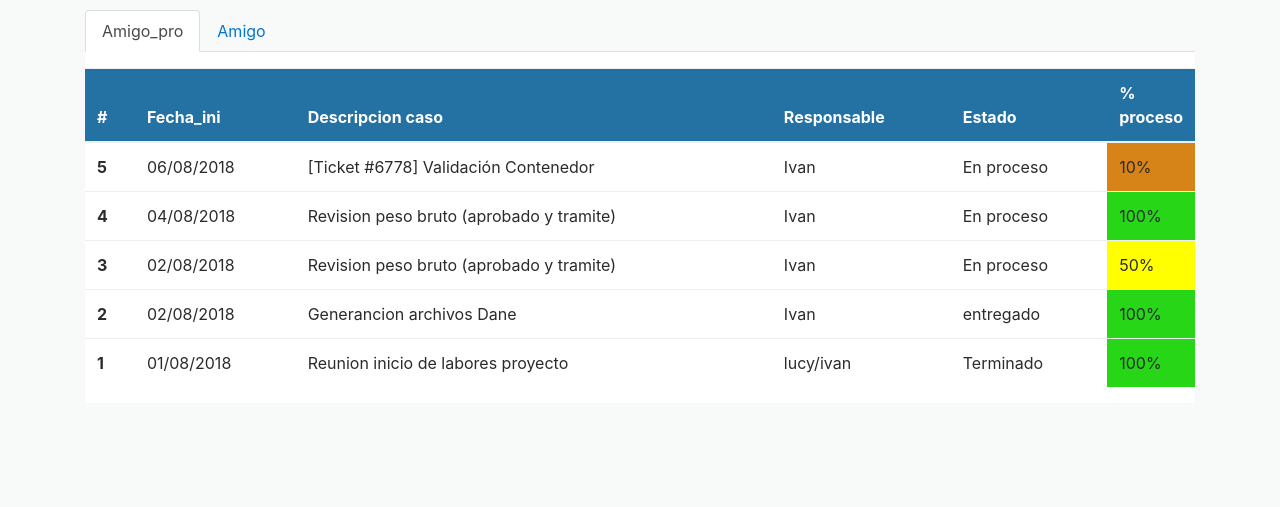
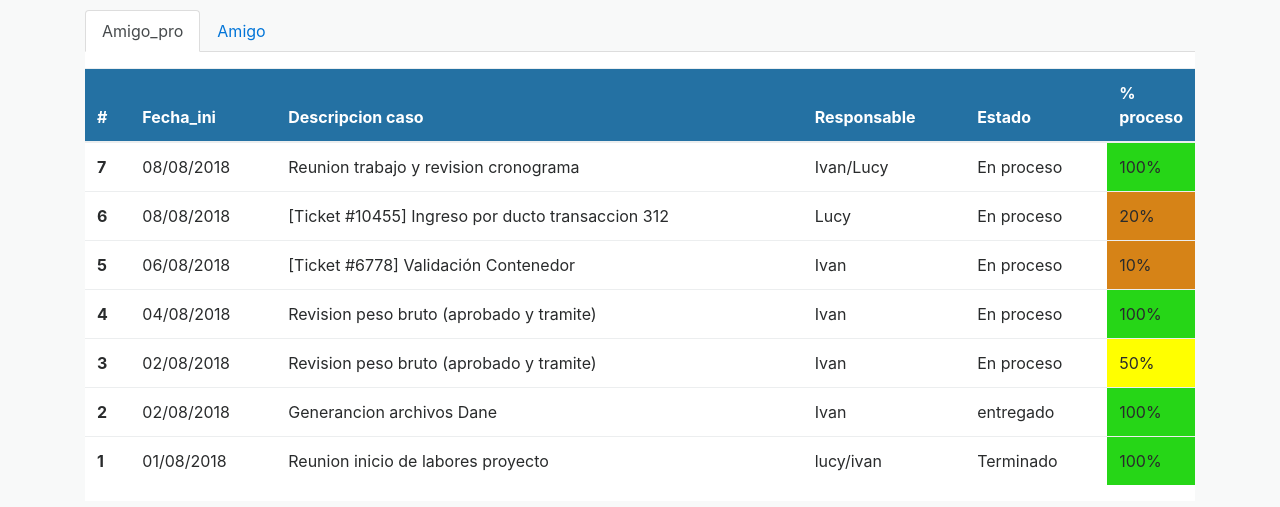
Before and after one commit to andrextor/bitacora_zfp, a plain HTML site: page index.html in a window 1280 px wide. Shown: the part 134-641 px from the top of the page. Drawn offline with nearby package versions, Linux system fonts and the light colour scheme.

Commit message:
08/08/2018

```diff
--- a/index.html
+++ b/index.html
@@ -48,6 +48,23 @@
 									</tr>
 								</thead>
 								<tbody>
+										<tr>
+												<th scope="row">7</th>
+												<td>08/08/2018</td>
+												<td>Reunion trabajo y revision cronograma</td>
+												<td>Ivan/Lucy</td>
+												<td>En proceso</td>
+												<td style="background: #26D617; width:1em;">100%</td>
+
+											</tr>
+										<tr>
+												<th scope="row">6</th>
+												<td>08/08/2018</td>
+												<td>[Ticket #10455] Ingreso por ducto transaccion 312</td>
+												<td>Lucy</td>
+												<td>En proceso</td>
+												<td style="background: #d68317; width:1em;">20%</td>
+											</tr>
 
 									<tr>
 										<th scope="row">5</th>
@@ -118,7 +135,17 @@
 												<th scope="col">Estado</th>
 												<th scope="col">% proceso</th>
 											</tr>
-										</thead>
+										</tr>
+									</thead>
+									<tbody>
+												<tr>
+											<th scope="row">9</th>
+											<td>08/08/2018</td>
+											<td>[Ticket #10707] pantallazo ejecucion</td>
+											<td>lucy</td>
+											<td>entregado</td>
+											<td style="background: #26D617; width:1em;">100%</td>
+
 										<tr>
 											<th scope="row">8</th>
 											<td>06/08/2018</td>
@@ -141,7 +168,7 @@
 											<td>[Ticket #10707] pantallazo ejecucion</td>
 											<td>lucy</td>
 											<td>Desarrollado</td>
-											<td style="background: #26D617; width:1em;">100%</td>
+											<td style="background: rgb(60, 196, 47); width:1em;">80%</td>
 										</tr>
 										<tr>
 											<th scope="row">5</th>
```
